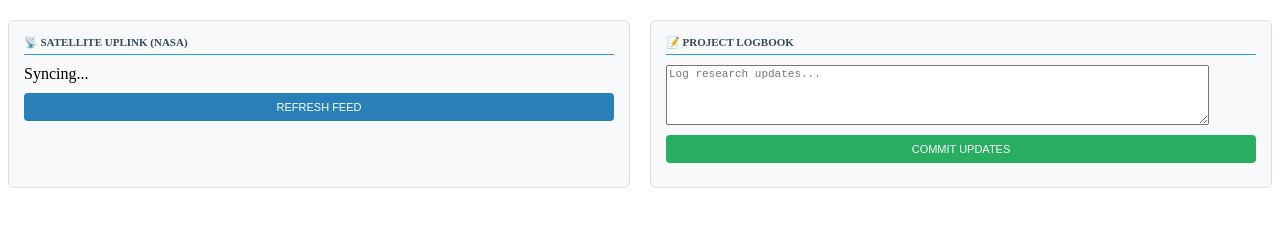
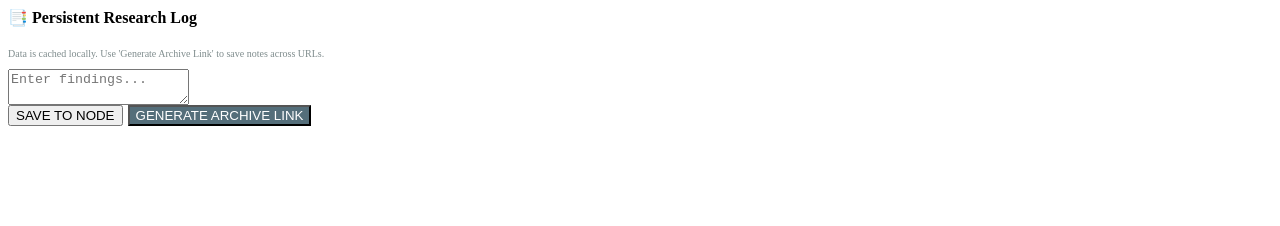
Before and after one commit to cadennflores-prog/NASSA-2.0, a plain HTML site: page index.html in a window 1280 px wide. Drawn offline with Linux system fonts and the light colour scheme; no server answers.

Commit message:
Update index.html

```diff
--- a/index.html
+++ b/index.html
@@ -1,69 +1,51 @@
-<style>
-    .module-grid { display: flex; gap: 20px; margin-top: 20px; }
-    .data-module {
-        flex: 1;
-        background: #f8f9fa;
-        border: 1px solid #dcdde1;
-        border-radius: 6px;
-        padding: 15px;
-        text-align: left;
-    }
-    .module-header {
-        font-size: 11px;
-        font-weight: bold;
-        color: #34495e;
-        border-bottom: 1px solid #3498db;
-        margin-bottom: 10px;
-        padding-bottom: 5px;
-        text-transform: uppercase;
-    }
-    .nasa-item { font-size: 11px; color: #2c3e50; margin-bottom: 8px; border-left: 2px solid #3498db; padding-left: 5px; }
-    .log-btn { background: #27ae60; color: white; border: none; padding: 8px 12px; border-radius: 4px; font-size: 11px; cursor: pointer; width: 100%; margin-top: 10px; }
-</style>
+<div class="module">
+    <h4>📑 Persistent Research Log</h4>
+    <p style="font-size: 10px; color: #7f8c8d;">Data is cached locally. Use 'Generate Archive Link' to save notes across URLs.</p>
 
-<div class="module-grid">
+    <textarea id="researchNotes" class="admin-input" placeholder="Enter findings..."></textarea>
 
-    <div class="data-module">
-        <div class="module-header">📡 Satellite Uplink (NASA)</div>
-        <div id="nasa-feed">Initializing connection...</div>
-        <button class="log-btn" style="background: #2980b9;" onclick="refreshNasa()">REFRESH FEED</button>
+    <div style="display: flex; gap: 5px;">
+        <button class="action-btn btn-update" onclick="saveToMemory()">SAVE TO NODE</button>
+        <button class="action-btn" style="background:#546e7a; color:white;" onclick="generateShareLink()">GENERATE ARCHIVE LINK</button>
     </div>
 
-    <div class="data-module">
-        <div class="module-header">📝 Project Logbook</div>
-        <textarea id="logInput" placeholder="Log research updates..." style="width:92%; height:60px; font-size:11px;"></textarea>
-        <button class="log-btn" onclick="saveLog()">COMMIT UPDATES</button>
-        <p id="saveStatus" style="font-size:9px; margin-top:5px; color: #7f8c8d;"></p>
-    </div>
-
+    <p id="logStatus" style="font-size:9px; color:#27ae60; margin-top:5px;"></p>
 </div>
 
 <script>
-// NASA Feed Logic
-function refreshNasa() {
-    const feed = document.getElementById('nasa-feed');
-    feed.innerHTML = "Syncing...";
-    fetch('https://api.rss2json.com/v1/api.json?rss_url=https://www.nasa.gov/rss/dyn/breaking_news.rss')
-    .then(res => res.json())
-    .then(data => {
-        feed.innerHTML = "";
-        for(let i=0; i<2; i++) {
-            feed.innerHTML += `<div class="nasa-item">${data.items[i].title}</div>`;
-        }
-    });
+// 1. SAVE TO THE COMPUTER (LocalStorage)
+function saveToMemory() {
+    const text = document.getElementById('researchNotes').value;
+    localStorage.setItem('lab_notes', text);
+    document.getElementById('logStatus').innerText = "✓ Saved to Local Memory";
 }
 
-// Logbook Logic
-function saveLog() {
-    const text = document.getElementById('logInput').value;
-    localStorage.setItem('researchLog', text);
-    document.getElementById('saveStatus').innerText = "NODE_SYNCED: " + new Date().toLocaleTimeString();
+// 2. MAKE A LINK THAT HAS THE TEXT INSIDE IT
+function generateShareLink() {
+    const text = document.getElementById('researchNotes').value;
+    const encodedText = btoa(text); // Turns text into a code
+    const newUrl = window.location.origin + window.location.pathname + "?data=" + encodedText;
+
+    // Copy the new URL to your clipboard
+    navigator.clipboard.writeText(newUrl);
+    alert("Archive Link Copied! Save this URL to see your notes anywhere.");
 }
 
-// Auto-Load on start
+// 3. LOAD DATA WHEN SITE OPENS
 window.onload = function() {
-    refreshNasa();
-    const saved = localStorage.getItem('researchLog');
-    if (saved) document.getElementById('logInput').value = saved;
+    // Check if there is data in the URL first
+    const urlParams = new URLSearchParams(window.location.search);
+    const urlData = urlParams.get('data');
+
+    if (urlData) {
+        document.getElementById('researchNotes').value = atob(urlData); // Decode URL data
+    } else {
+        // Otherwise, check the computer's local memory
+        const localData = localStorage.getItem('lab_notes');
+        if (localData) document.getElementById('researchNotes').value = localData;
+    }
+
+    // Also run your NASA fetch
+    if(typeof fetchNasa === 'function') fetchNasa();
 };
 </script>
```
